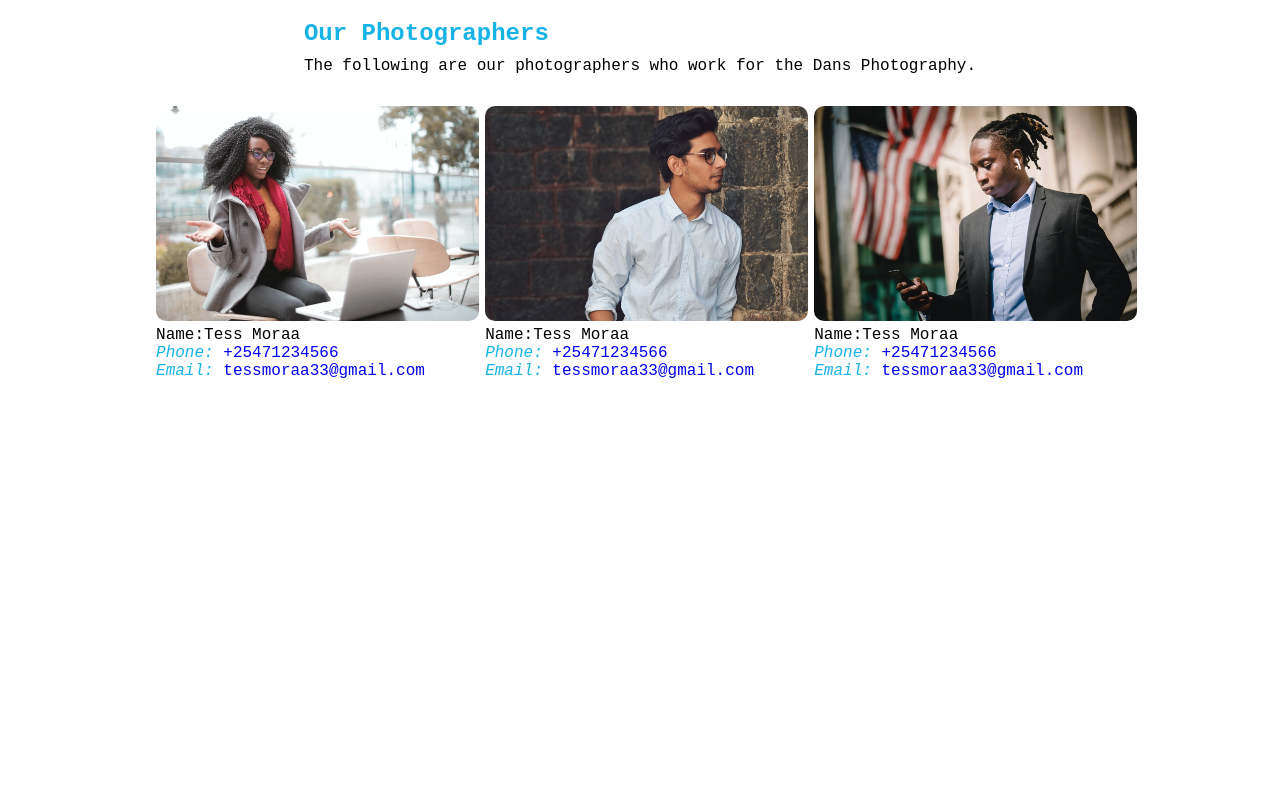
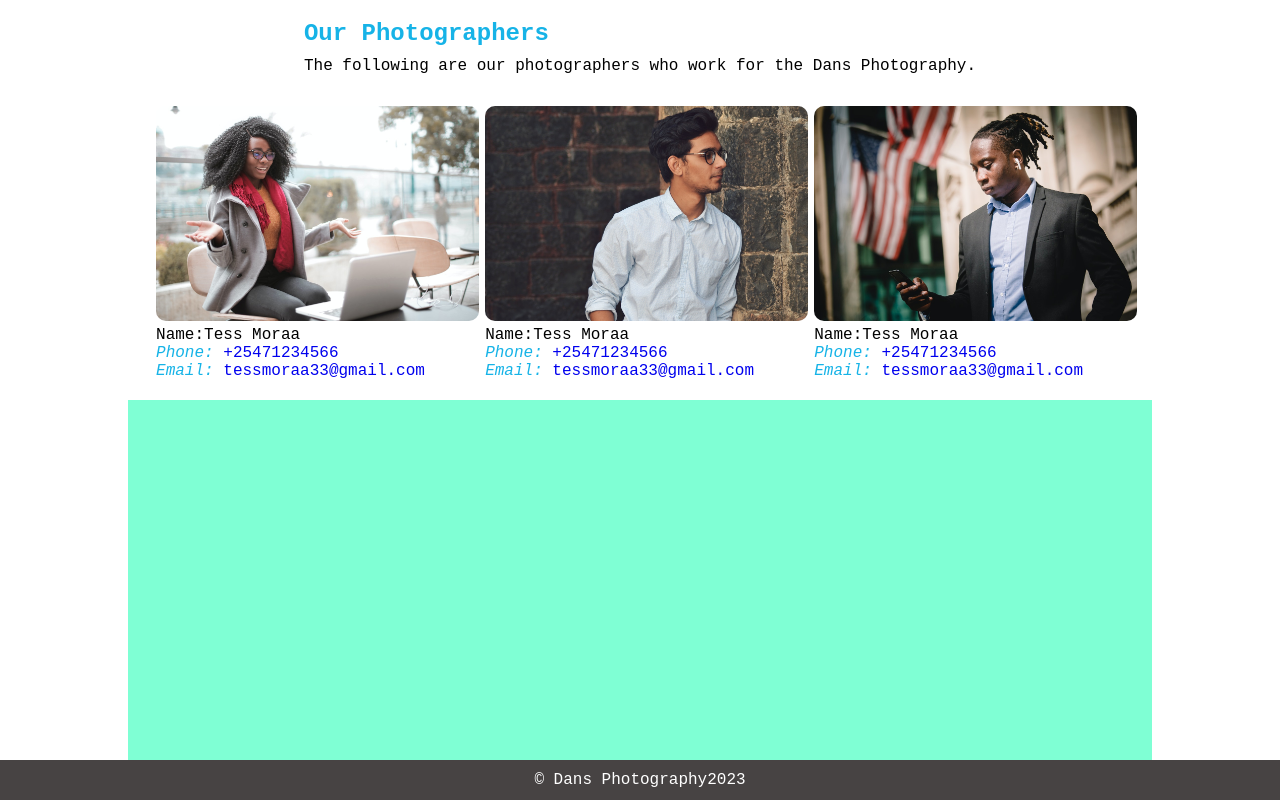
Before and after one commit to DanielMutunga/Photography-website, a plain HTML site: page CSS/index.html in a window 1280 px wide. Shown: the part 1880-2680 px from the top of the page. Drawn offline with Linux system fonts and the light colour scheme.

Commit message:
Added the footer section

```diff
--- a/CSS/index.html
+++ b/CSS/index.html
@@ -102,6 +102,9 @@
         <div class="centerdiv">
 
         </div>
+        <div class="footer">
+            <p> © Dans Photography2023 </p>
+        </div>
     </section>
 </body>
 </html>
--- a/CSS/style.css
+++ b/CSS/style.css
@@ -5,7 +5,7 @@
 }
 .sectionone{
     height: 75vh;
-    width: 100vw;
+    width: 100%;
     background-image: linear-gradient(rgba(0, 0, 0, 0.7), rgba(0, 0, 0, 0.7)),url(../Images/background.jpg);
     background-position: center;
     background-size: cover;
@@ -103,7 +103,7 @@
 /* START OF SECTION TWO */
 .sectiontwo{
     height: 80vh;
-    width: 100vw;
+    width: 100%;
     display: flex;
     align-items: center;
     justify-content: center;
@@ -142,7 +142,7 @@
 /* START OF SECTION THREE */
 .sectionthree{
     height: 80vh;
-    width: 100vw;
+    width: 100%;
     display: flex;
     align-items: center;
     justify-content: center;
@@ -234,7 +234,7 @@
 /* START OF SECTION FOUR */
 .sectionfour{
     height: 50vh;
-    width: 100vw;
+    width: 100%;
     display: flex;
     align-items: center;
     justify-content: center;
@@ -280,8 +280,9 @@
 /* Start of section Five */
 .sectionfive{
     height: 50vh;
-    width: 100vw;
+    width: 100%;
     display: flex;
+    flex-direction: column;
     align-items: center;
     justify-content: center;
     background-color: rgba(255, 255, 255, 0.20);
@@ -293,4 +294,14 @@
     flex-direction: column;
     align-items: center;
     justify-content: space-between;
+    background-color: aquamarine;
 }
+.sectionfive .footer{
+    height: 10%;
+    width: 100%;
+    background-color: rgb(71, 67, 67);
+    color: white;
+    display: flex;
+    justify-content: center;
+    align-items: center;
+}
```
